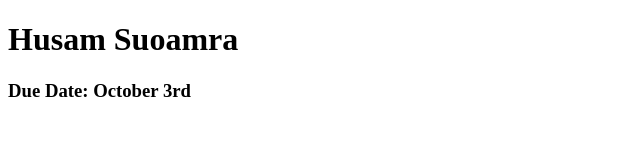
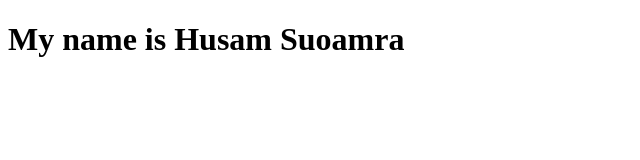
Before and after one commit to hqsuoamra/hqsuoamra.github.io, a plain HTML site: page index.html in a window 1280 px wide. Shown: the whole page, without its empty margins (0-640 px from the left). Drawn offline with Linux system fonts and the light colour scheme.

Commit message:
Text edited

```diff
--- a/index.html
+++ b/index.html
@@ -7,7 +7,6 @@
     <title>Document</title>
 </head>
 <body>
-    <h1>Husam Suoamra</h1>
-    <h3>Due Date: October 3rd</h3>
+    <h1>My name is Husam Suoamra</h1>
 </body>
 </html>
```
